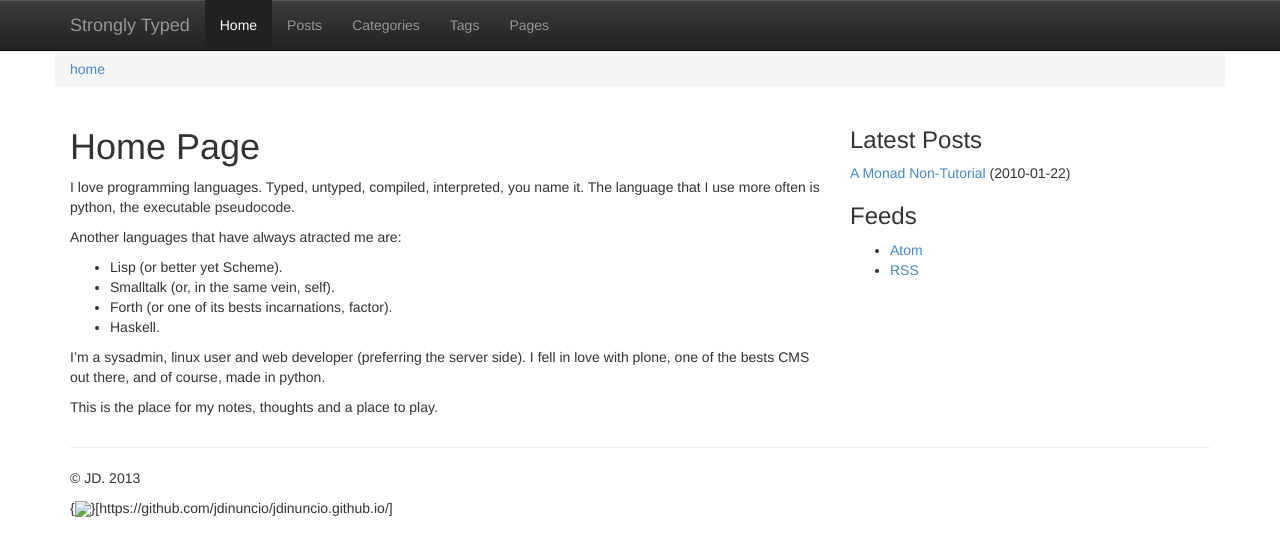
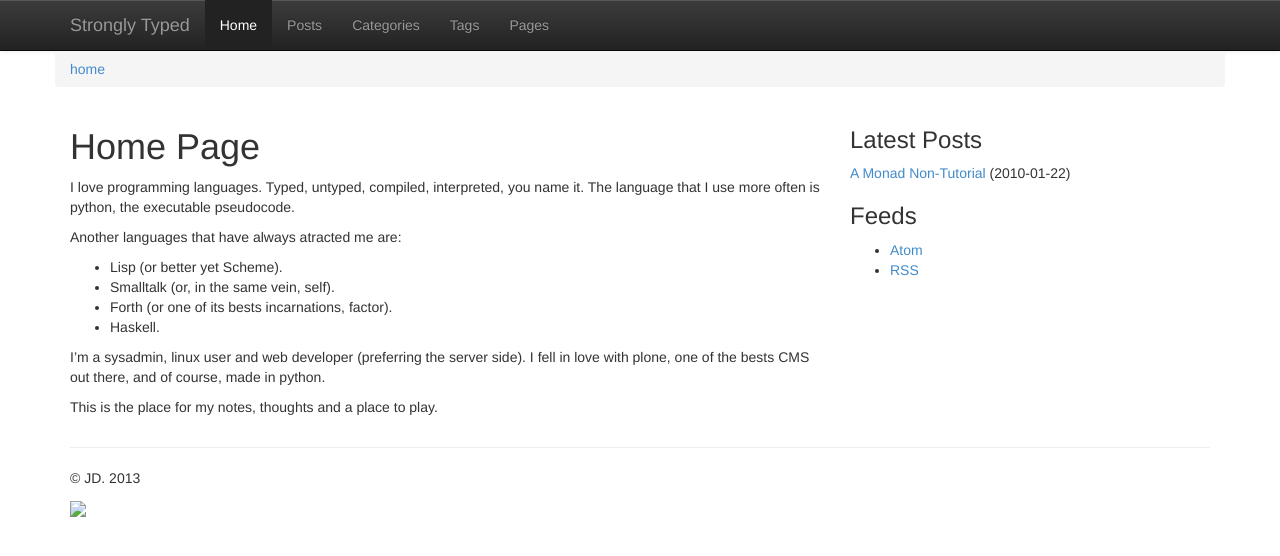
Before and after one commit to jdinunzio/jdinunzio.github.io, a Jekyll site: the page built from index.md, in a window 1280 px wide. Shown: the top 556 px of the page. Built offline with Jekyll 4.4.1, drawn with Linux system fonts in a browser that asks for light colours.

Commit message:
Update default.html

```diff
--- a/_includes/default.html
+++ b/_includes/default.html
@@ -80,7 +80,7 @@
 
       <footer>
         <p>© JD. 2013</p>
-        {<img src="https://ga-beacon.appspot.com/UA-123921-8/your-repo/page-name" />}[https://github.com/jdinuncio/jdinuncio.github.io/]
+        <img src="https://ga-beacon.appspot.com/UA-123921-8/your-repo/page-name" />
       </footer>
     </div>
 
```
